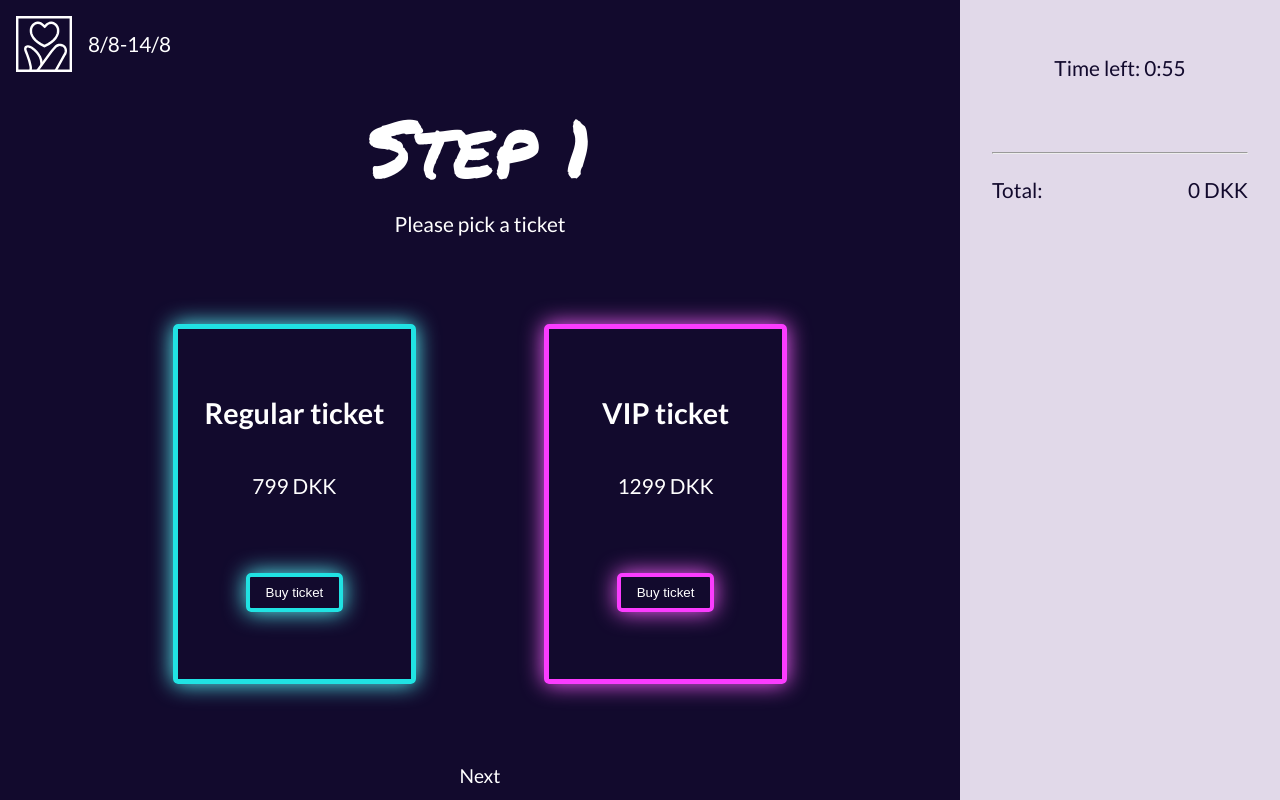
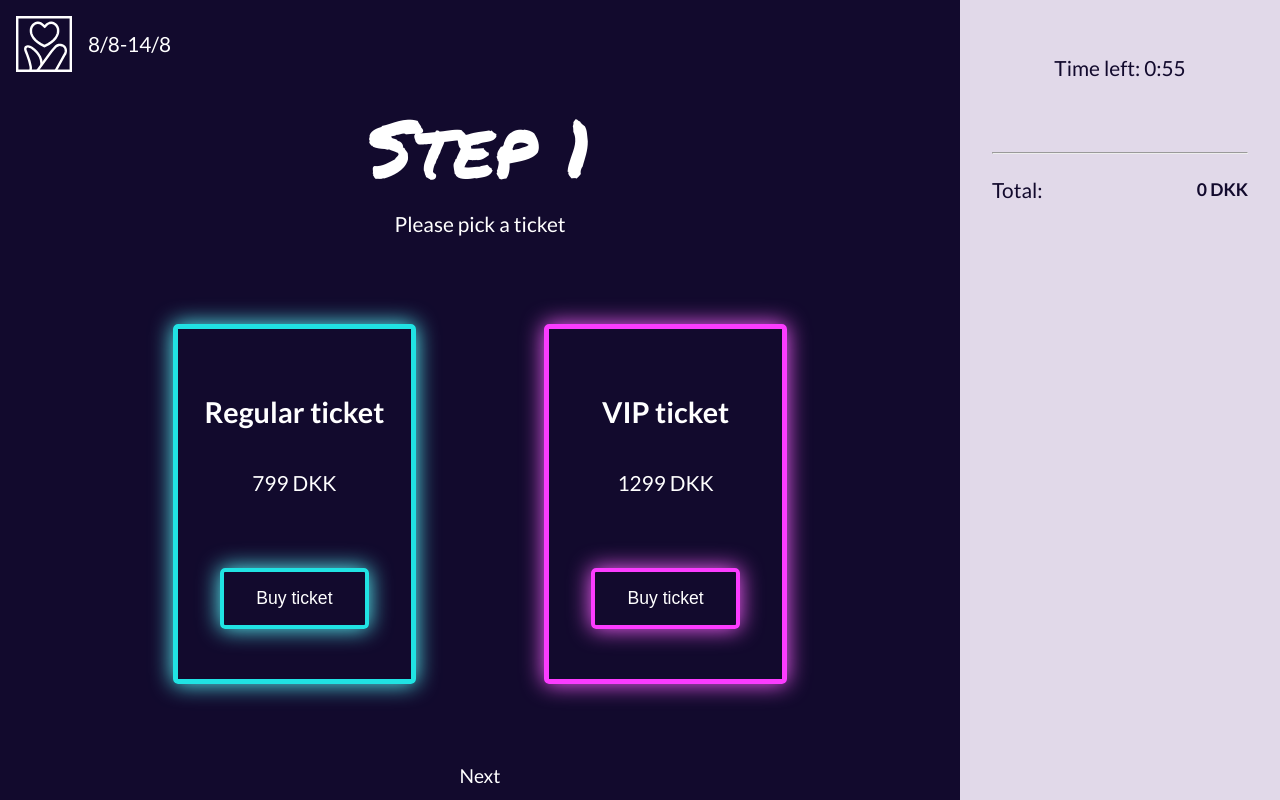
Before and after one commit to caro112f/hwaiting-booking, a React (Create React App) app: page /booking in a window 1280 px wide. Built offline with nearby package versions, Linux system fonts and the light colour scheme.

Commit message:
more styling

```diff
--- a/src/components/Basket.jsx
+++ b/src/components/Basket.jsx
@@ -24,7 +24,7 @@ export default function Basket(props) {
         <hr />
         <div className="totalprice">
           <p>Total:</p>
-          <p> {sumWithInitial} DKK</p>
+          <p className="basket-price"> {sumWithInitial} DKK</p>
         </div>
       </div>
     </article>
--- a/src/components/BasketItem.jsx
+++ b/src/components/BasketItem.jsx
@@ -38,6 +38,7 @@ export default function BasketItem({ id, amount, type, price }) {
 
   return (
     <li className="basket-list" key={id}>
+      <div className="amount-type-wrapper">
         <div className="amount-wrapper">
           <button className="basket-minus" onClick={() => remove(id)}>
             <p>-</p>
@@ -51,6 +52,7 @@ export default function BasketItem({ id, amount, type, price }) {
         <div className="type-wrapper">
           <p className="basket-font"> {type} Ticket </p>
         </div>
+      </div>
       <div className="price-wrapper">
         <p className="basket-font"> {price} DKK </p>
       </div>
--- a/src/sass/layout/_booking.scss
+++ b/src/sass/layout/_booking.scss
@@ -48,8 +48,13 @@
     }
   }
 
-  .basket-font {
+  .basket-font,
+  .basket-price {
     font-size: 1.1rem;
+  }
+
+  .basket-price {
+    font-weight: bold;
   }
   .amount-wrapper,
   .basket-list {
@@ -94,4 +99,9 @@
   button:hover {
     cursor: pointer;
   }
+
+  .amount-type-wrapper {
+    display: flex;
+    gap: 1rem;
+  }
 }
--- a/src/sass/layout/_tickets.scss
+++ b/src/sass/layout/_tickets.scss
@@ -8,6 +8,7 @@
     padding-block: 2rem;
     text-align: center;
     border-radius: 5px;
+    padding-block-end: 1rem;
   }
 }
 
@@ -46,9 +47,10 @@
     border-radius: 5px;
     border: 3px solid white;
     /*  box-shadow: 0px 0px 22px white; */
-    padding: 0.5rem 1rem;
+    padding: 1rem 2rem;
     color: white;
     margin-block-start: 2rem;
+    font-size: 1.1rem;
   }
 
   .buy-ticket-wrapper {
```
Lines whose indentation alone changed are shown as unchanged.
